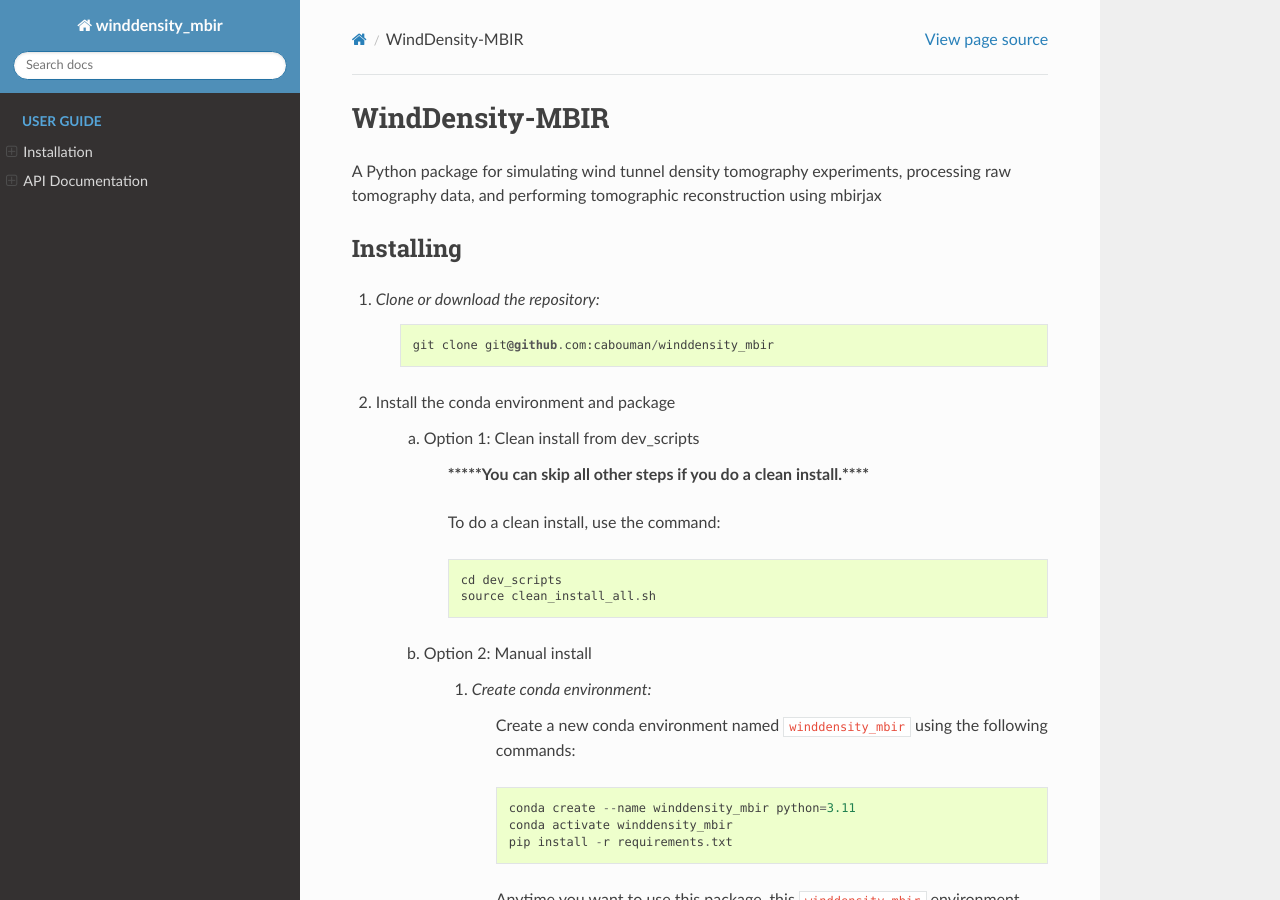
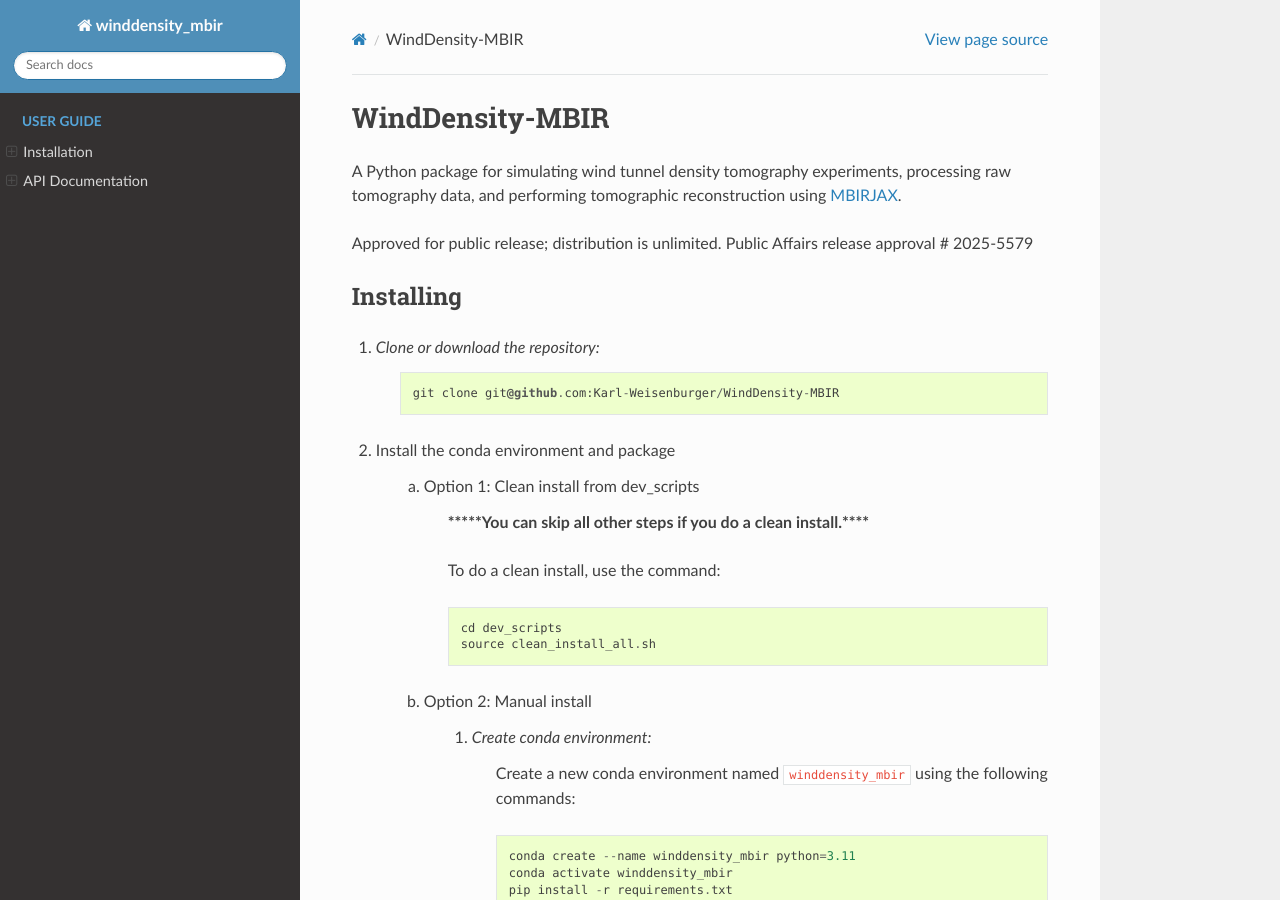
Before and after one commit to Karl-Weisenburger/WindDensity-MBIR, a Sphinx documentation site: the page built from docs/source/index.rst, in a window 1280 px wide and 900 px high. Built offline with Sphinx 7.4.7 and the Read the Docs theme 3.1.0, drawn with Linux system fonts in a browser that asks for light colours; pages that are not in the unit, such as notebooks, are missing from menus.

Commit message:
Adding Public Release Approval

```diff
--- a/README.rst
+++ b/README.rst
@@ -3,7 +3,9 @@
 WindDensity-MBIR
 ===============================
 
-A Python package for simulating wind tunnel density tomography experiments, processing raw tomography data, and performing tomographic reconstruction using mbirjax
+A Python package for simulating wind tunnel density tomography experiments, processing raw tomography data, and performing tomographic reconstruction using MBIRJAX_.
+
+Approved for public release; distribution is unlimited. Public Affairs release approval # 2025-5579
 
 ..
     Include more detailed description here.
@@ -14,7 +16,7 @@ Installing
 
     .. code-block::
 
-        git clone git@github.com:cabouman/winddensity_mbir
+        git clone git@github.com:Karl-Weisenburger/WindDensity-MBIR
 
 2. Install the conda environment and package
 
--- a/docs/source/install.rst
+++ b/docs/source/install.rst
@@ -12,7 +12,7 @@ Downloading and installing from source
 
   In order to download the python code, move to a directory of your choice and run the following two commands.
 
-    | ``git clone https://github.com/cabouman/winddensity_mbir.git``
+    | ``git clone https://github.com/Karl-Weisenburger/WindDensity-MBIR.git``
     | ``cd winddensity_mbir``
 
 
```
Also changed, not shown: other parts of README.rst (+3 -0 lines).
